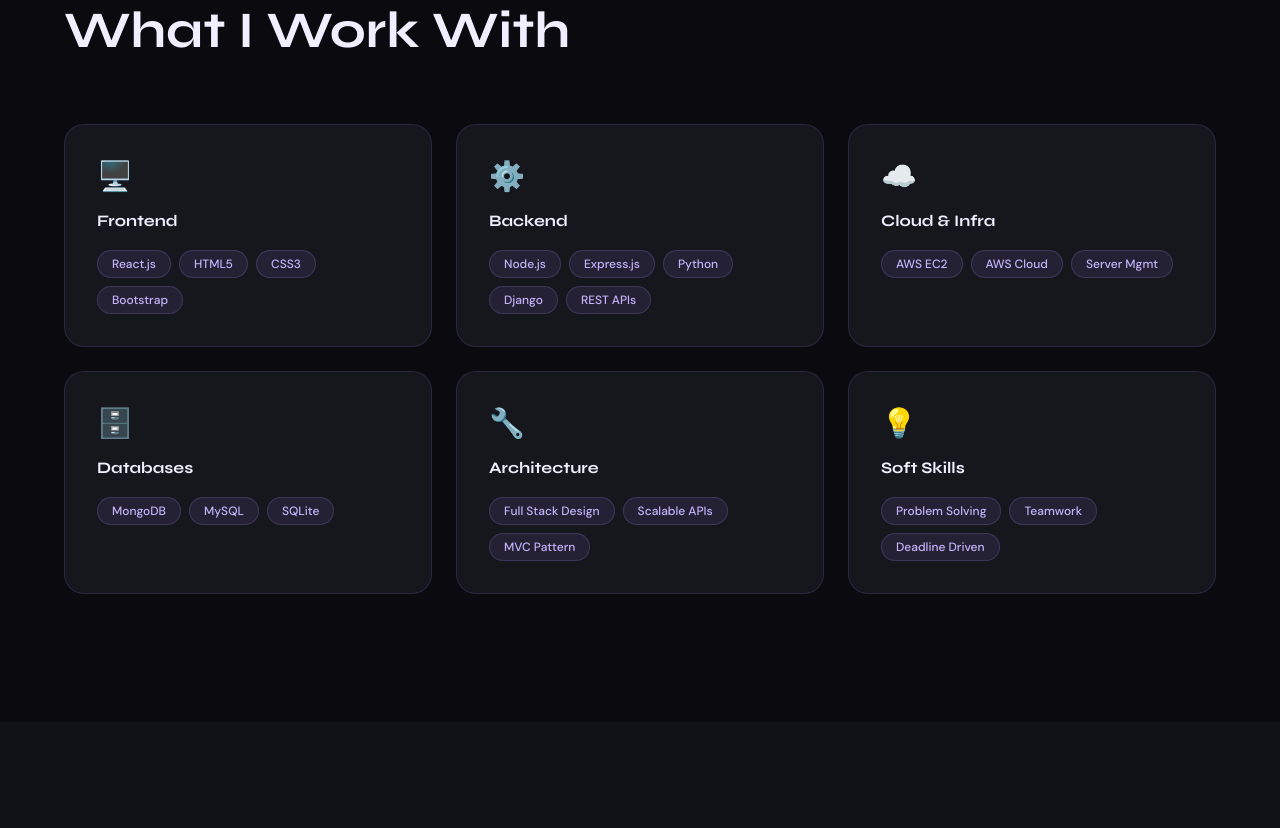
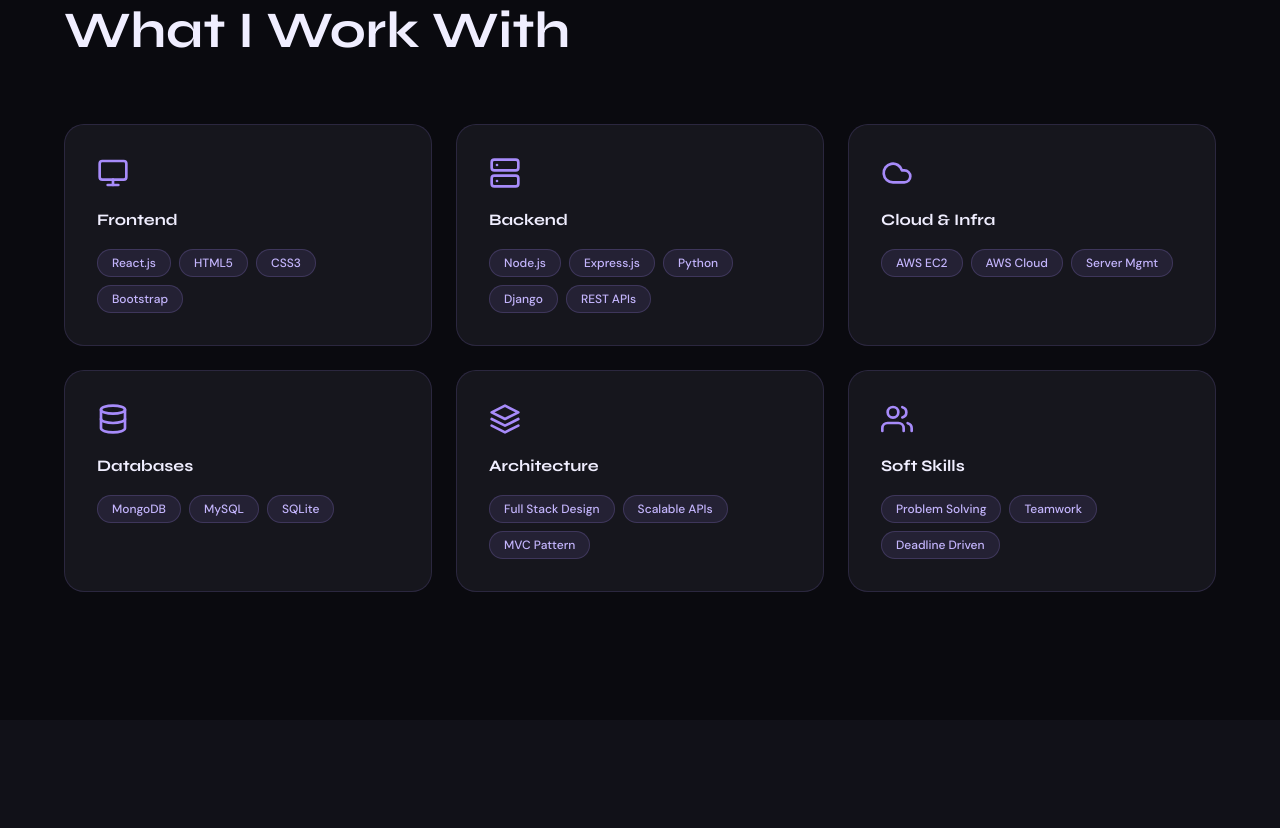
Before and after one commit to Devanshi6113/devanshi-portfolio, a plain HTML site: page index.html in a window 1280 px wide. Shown: the part 1712-2540 px from the top of the page. Drawn offline with Linux system fonts and the light colour scheme.

Commit message:
Update index.html

```diff
--- a/index.html
+++ b/index.html
@@ -265,7 +265,11 @@
     transition: border-color 0.3s, transform 0.3s;
   }
   .skill-group:hover { border-color: var(--accent); transform: translateY(-6px); }
-  .skill-group-icon { font-size: 1.8rem; margin-bottom: 1rem; }
+
+  /* Modern SVG Icons for Skills */
+  .skill-group-icon { margin-bottom: 1rem; color: var(--accent); }
+  .skill-group-icon svg { width: 32px; height: 32px; }
+
   .skill-group-title {
     font-family: 'Syne', sans-serif; font-weight: 700; font-size: 1rem;
     margin-bottom: 1.25rem; color: var(--text);
@@ -327,7 +331,11 @@
     pointer-events: none;
   }
   .project-card:hover { border-color: var(--accent); transform: translateY(-8px); }
-  .project-icon { font-size: 2rem; }
+
+  /* Modern SVG Icons for Projects */
+  .project-icon { color: var(--accent2); margin-bottom: 0.5rem; }
+  .project-icon svg { width: 36px; height: 36px; }
+
   .project-title {
     font-family: 'Syne', sans-serif; font-size: 1.1rem; font-weight: 700; color: var(--text);
   }
@@ -571,7 +579,9 @@
   </div>
   <div class="skills-categories">
     <div class="skill-group reveal">
-      <div class="skill-group-icon">🖥️</div>
+      <div class="skill-group-icon">
+        <svg xmlns="http://www.w3.org/2000/svg" viewBox="0 0 24 24" fill="none" stroke="currentColor" stroke-width="2" stroke-linecap="round" stroke-linejoin="round"><rect width="20" height="14" x="2" y="3" rx="2"/><line x1="8" x2="16" y1="21" y2="21"/><line x1="12" x2="12" y1="17" y2="21"/></svg>
+      </div>
       <div class="skill-group-title">Frontend</div>
       <div class="skill-tags">
         <span class="skill-tag">React.js</span>
@@ -581,7 +591,9 @@
       </div>
     </div>
     <div class="skill-group reveal">
-      <div class="skill-group-icon">⚙️</div>
+      <div class="skill-group-icon">
+        <svg xmlns="http://www.w3.org/2000/svg" viewBox="0 0 24 24" fill="none" stroke="currentColor" stroke-width="2" stroke-linecap="round" stroke-linejoin="round"><rect width="20" height="8" x="2" y="2" rx="2" ry="2"/><rect width="20" height="8" x="2" y="14" rx="2" ry="2"/><line x1="6" x2="6.01" y1="6" y2="6"/><line x1="6" x2="6.01" y1="18" y2="18"/></svg>
+      </div>
       <div class="skill-group-title">Backend</div>
       <div class="skill-tags">
         <span class="skill-tag">Node.js</span>
@@ -592,7 +604,9 @@
       </div>
     </div>
     <div class="skill-group reveal">
-      <div class="skill-group-icon">☁️</div>
+      <div class="skill-group-icon">
+        <svg xmlns="http://www.w3.org/2000/svg" viewBox="0 0 24 24" fill="none" stroke="currentColor" stroke-width="2" stroke-linecap="round" stroke-linejoin="round"><path d="M17.5 19H9a7 7 0 1 1 6.71-9h1.79a4.5 4.5 0 1 1 0 9Z"/></svg>
+      </div>
       <div class="skill-group-title">Cloud & Infra</div>
       <div class="skill-tags">
         <span class="skill-tag">AWS EC2</span>
@@ -601,7 +615,9 @@
       </div>
     </div>
     <div class="skill-group reveal">
-      <div class="skill-group-icon">🗄️</div>
+      <div class="skill-group-icon">
+        <svg xmlns="http://www.w3.org/2000/svg" viewBox="0 0 24 24" fill="none" stroke="currentColor" stroke-width="2" stroke-linecap="round" stroke-linejoin="round"><ellipse cx="12" cy="5" rx="9" ry="3"/><path d="M3 5V19A9 3 0 0 0 21 19V5"/><path d="M3 12A9 3 0 0 0 21 12"/></svg>
+      </div>
       <div class="skill-group-title">Databases</div>
       <div class="skill-tags">
         <span class="skill-tag">MongoDB</span>
@@ -610,7 +626,9 @@
       </div>
     </div>
     <div class="skill-group reveal">
-      <div class="skill-group-icon">🔧</div>
+      <div class="skill-group-icon">
+        <svg xmlns="http://www.w3.org/2000/svg" viewBox="0 0 24 24" fill="none" stroke="currentColor" stroke-width="2" stroke-linecap="round" stroke-linejoin="round"><polygon points="12 2 2 7 12 12 22 7 12 2"/><polyline points="2 17 12 22 22 17"/><polyline points="2 12 12 17 22 12"/></svg>
+      </div>
       <div class="skill-group-title">Architecture</div>
       <div class="skill-tags">
         <span class="skill-tag">Full Stack Design</span>
@@ -619,7 +637,9 @@
       </div>
     </div>
     <div class="skill-group reveal">
-      <div class="skill-group-icon">💡</div>
+      <div class="skill-group-icon">
+        <svg xmlns="http://www.w3.org/2000/svg" viewBox="0 0 24 24" fill="none" stroke="currentColor" stroke-width="2" stroke-linecap="round" stroke-linejoin="round"><path d="M17 21v-2a4 4 0 0 0-4-4H5a4 4 0 0 0-4 4v2"></path><circle cx="9" cy="7" r="4"></circle><path d="M23 21v-2a4 4 0 0 0-3-3.87"></path><path d="M16 3.13a4 4 0 0 1 0 7.75"></path></svg>
+      </div>
       <div class="skill-group-title">Soft Skills</div>
       <div class="skill-tags">
         <span class="skill-tag">Problem Solving</span>
@@ -672,7 +692,9 @@
   </div>
   <div class="projects-grid">
     <div class="project-card reveal">
-      <div class="project-icon">🏨</div>
+      <div class="project-icon">
+        <svg xmlns="http://www.w3.org/2000/svg" viewBox="0 0 24 24" fill="none" stroke="currentColor" stroke-width="2" stroke-linecap="round" stroke-linejoin="round"><rect x="4" y="2" width="16" height="20" rx="2" ry="2"/><path d="M9 22v-4h6v4"/><path d="M8 6h.01"/><path d="M16 6h.01"/><path d="M12 6h.01"/><path d="M12 10h.01"/><path d="M12 14h.01"/><path d="M16 10h.01"/><path d="M16 14h.01"/><path d="M8 10h.01"/><path d="M8 14h.01"/></svg>
+      </div>
       <div class="project-title">Hotel Room Booking System</div>
       <div class="project-desc">A full-featured hotel booking platform with room availability checking, booking management, and responsive UI built during my trainee role.</div>
       <div class="project-stack">
@@ -683,7 +705,9 @@
       </div>
     </div>
     <div class="project-card reveal">
-      <div class="project-icon">⚡</div>
+      <div class="project-icon">
+        <svg xmlns="http://www.w3.org/2000/svg" viewBox="0 0 24 24" fill="none" stroke="currentColor" stroke-width="2" stroke-linecap="round" stroke-linejoin="round"><polygon points="13 2 3 14 12 14 11 22 21 10 12 10 13 2"/></svg>
+      </div>
       <div class="project-title">AWS-Deployed Web App</div>
       <div class="project-desc">Production-grade web application deployed on AWS EC2 with live server management, scalable backend APIs, and MongoDB data layer.</div>
       <div class="project-stack">
@@ -694,7 +718,9 @@
       </div>
     </div>
     <div class="project-card reveal">
-      <div class="project-icon">🔗</div>
+      <div class="project-icon">
+        <svg xmlns="http://www.w3.org/2000/svg" viewBox="0 0 24 24" fill="none" stroke="currentColor" stroke-width="2" stroke-linecap="round" stroke-linejoin="round"><path d="M10 13a5 5 0 0 0 7.54.54l3-3a5 5 0 0 0-7.07-7.07l-1.72 1.71"/><path d="M14 11a5 5 0 0 0-7.54-.54l-3 3a5 5 0 0 0 7.07 7.07l1.71-1.71"/></svg>
+      </div>
       <div class="project-title">RESTful API Platform</div>
       <div class="project-desc">Scalable REST API backend with Express.js, secure data flow between client and server, and optimized database queries for performance.</div>
       <div class="project-stack">
```
